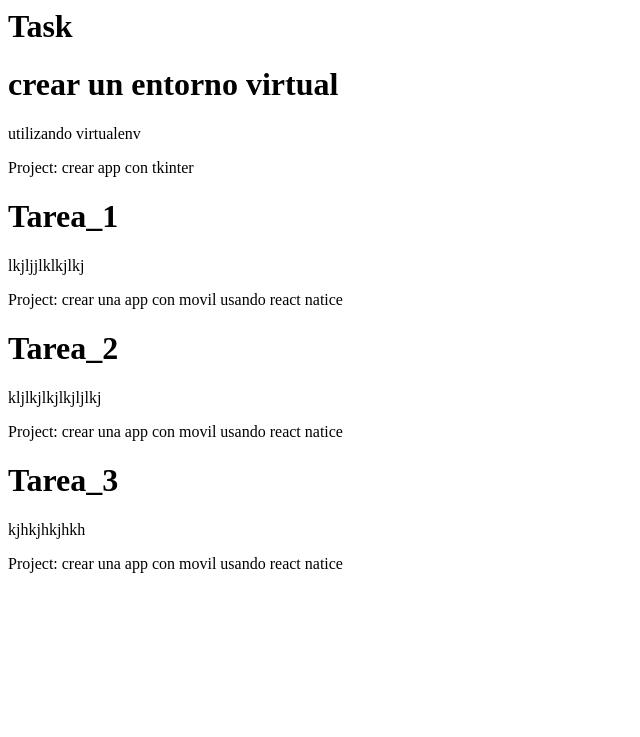
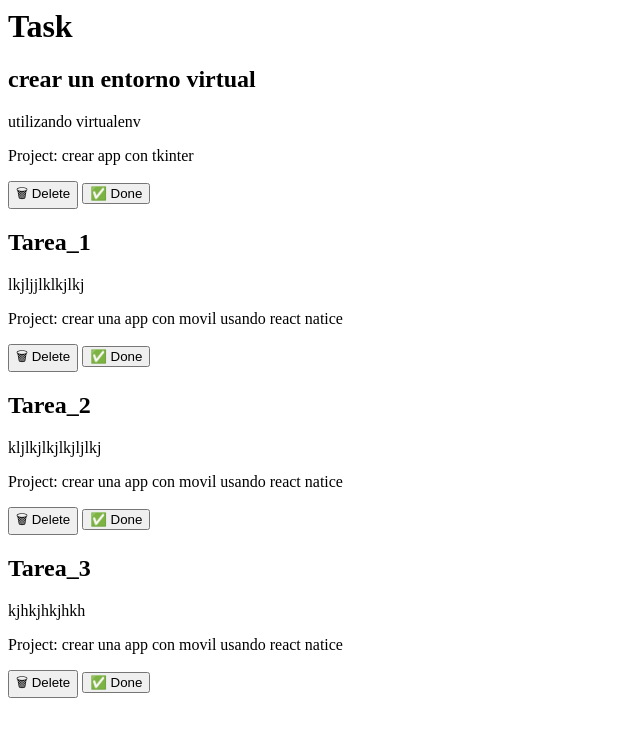
Before and after one commit to Software26/Project1-Django, a Django app: page /tasks/ in a window 1280 px wide. Shown: the top 737 px of the page, without its empty margins (0-640 px from the left). Run offline with Django 4.2, Linux system fonts and the light colour scheme; data comes from the database, SQL or seed files in the repository.

Commit message:
Update task.html

```diff
--- a/myapp/templates/task.html
+++ b/myapp/templates/task.html
@@ -2,10 +2,13 @@
 
 {% for task in tasks %}
 
-<div>
+<article>
 <h1>{{ task.title }}</h1>
 <p>{{task.description}}</p>
-<p>Project: {{task.project}}</p>
-</div>
+<p>Project: {{task.project.name}}</p>
+<button>&#128465; Delete</button>
+<button>&#9989; Done</button>
+
+</article>
 
 {% endfor %}
```
